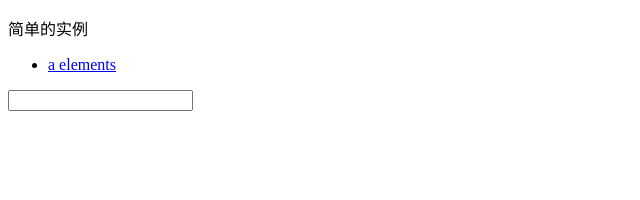
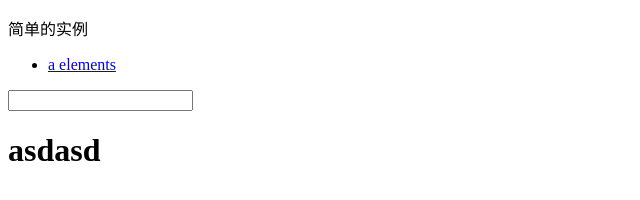
Before and after one commit to chenyzgithub/test-site, a plain HTML site: page one/index.html in a window 1280 px wide. Shown: the whole page, without its empty margins (0-640 px from the left). Drawn offline with Linux system fonts and the light colour scheme.

Commit message:
2022-8-8-2

```diff
--- a/one/index.html
+++ b/one/index.html
@@ -14,5 +14,7 @@
 
     <input type="text" autocapitalize="characters">
 
+    <h1 contenteditable="" autocapitalize="words">asdasd</h1>
+
 </body>
 </html>
```
